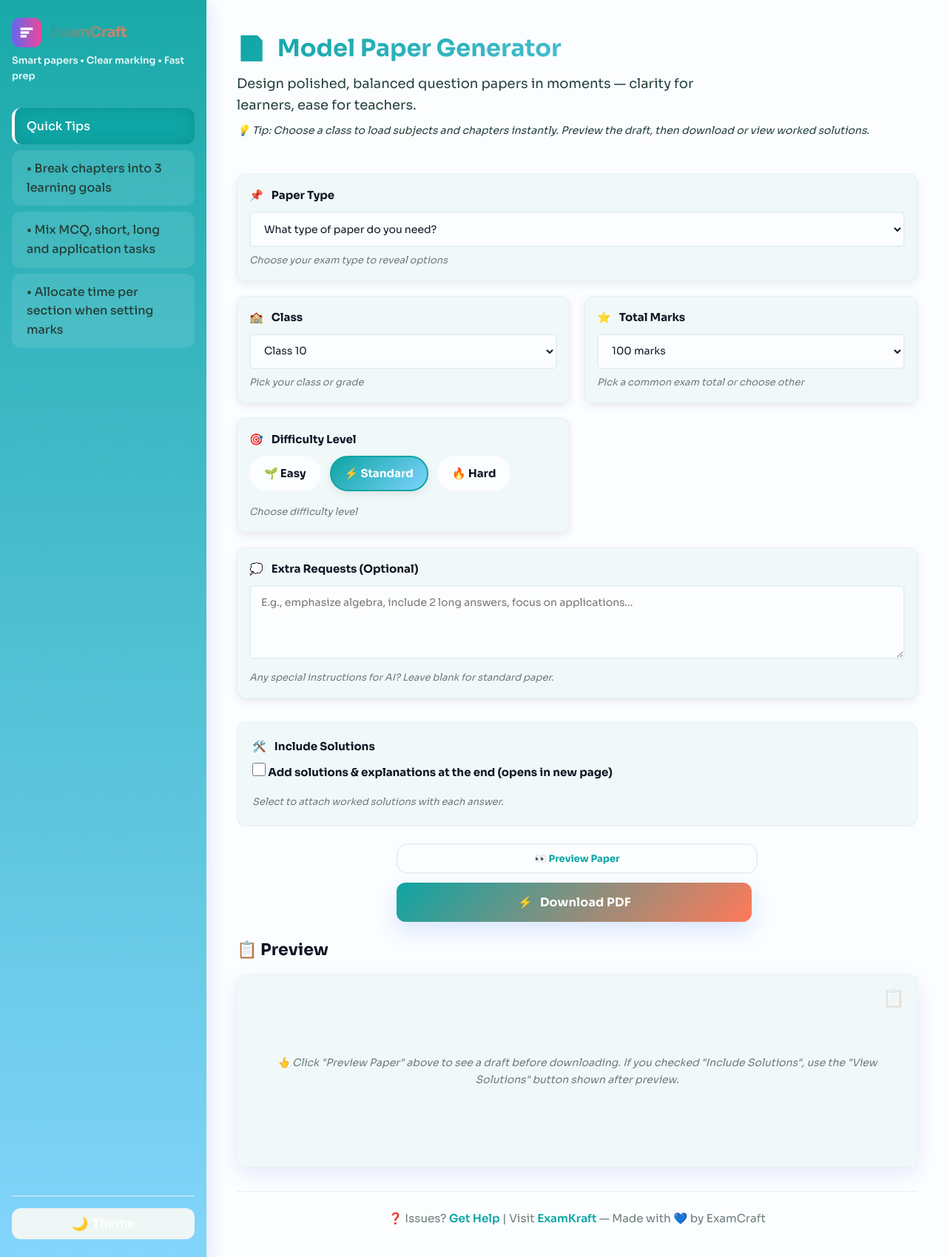
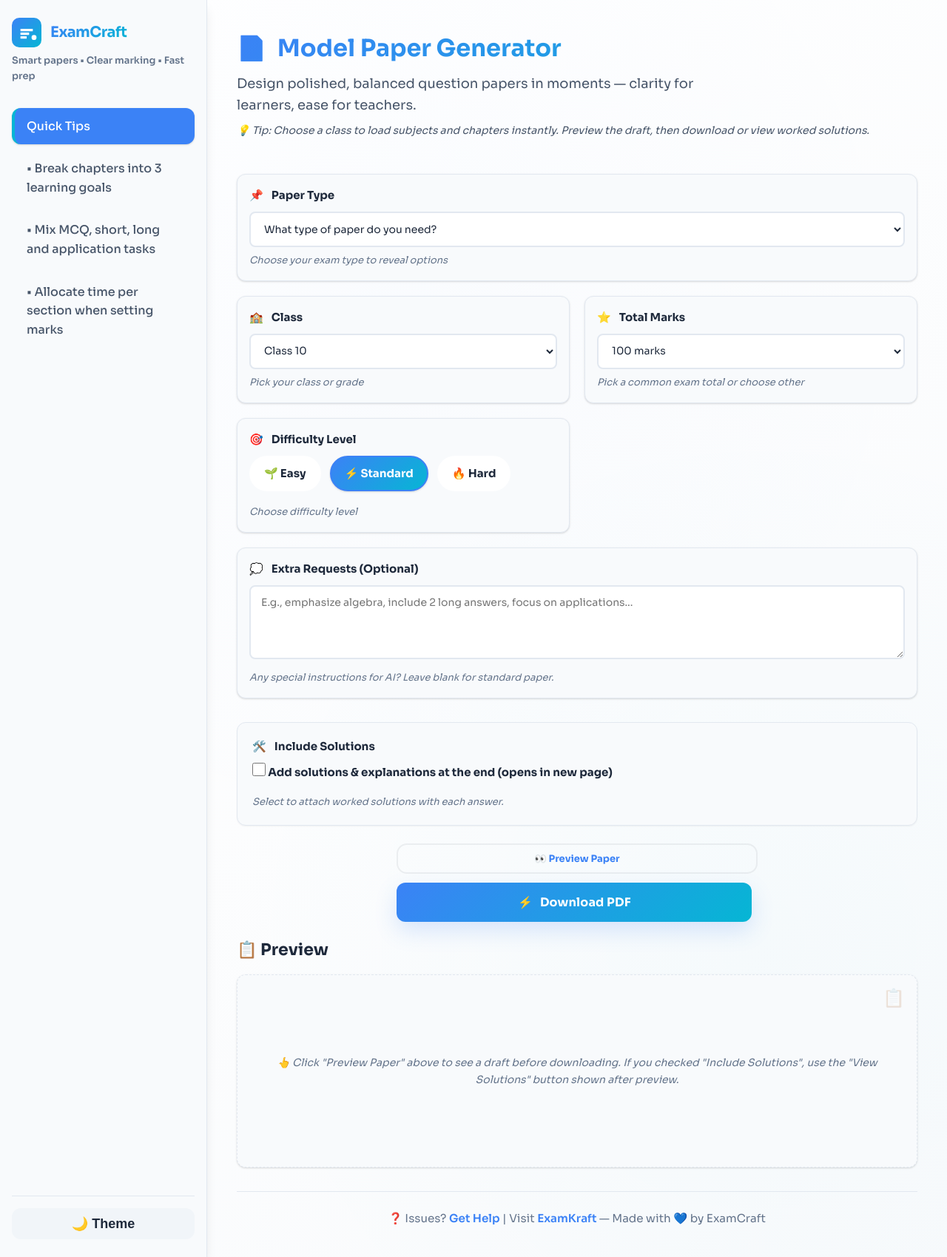
Before and after one commit to laxmanchowdar159/Question-paper-generator-for-school, a Flask app: page / in a window 1280 px wide. Shown: the whole page at 74% size. Run offline with Flask 3, Linux system fonts and the light colour scheme.

Commit message:
refactor ui

```diff
--- a/static/css/style.css
+++ b/static/css/style.css
@@ -3,59 +3,59 @@
    ============================================ */
 
 :root {
-    /* Light Mode - New Cool Palette */
-    --bg-primary: #fbfdff;
-    --bg-secondary: #f1f8f9;
-    --bg-tertiary: #eef6f6;
-
-    --text-primary: #0f1724;
-    --text-secondary: #24403a;
-    --text-tertiary: #6b7c79;
-
-    --border-color: #e6f0ef;
-    --border-light: #ffffff;
-
-    /* Calming Teal & Warm Accent */
-    --accent-primary: #0ea5a4;
-    --accent-primary-hover: #0b9a98;
-    --accent-secondary: #ff7a59;
-    --accent-tertiary: #7dd3fc;
-    --accent-success: #10b981;
+    /* Light Mode - Clean Modern Palette */
+    --bg-primary: #ffffff;
+    --bg-secondary: #f8fafc;
+    --bg-tertiary: #f1f5f9;
+
+    --text-primary: #1e293b;
+    --text-secondary: #475569;
+    --text-tertiary: #64748b;
+
+    --border-color: #e2e8f0;
+    --border-light: #f8fafc;
+
+    /* Modern Blue & Teal */
+    --accent-primary: #3b82f6;
+    --accent-primary-hover: #2563eb;
+    --accent-secondary: #06b6d4;
+    --accent-tertiary: #10b981;
+    --accent-success: #22c55e;
     --accent-warning: #f59e0b;
     --accent-danger: #ef4444;
 
-    --gradient-primary: linear-gradient(135deg, #0ea5a4, #7dd3fc);
-    --gradient-secondary: linear-gradient(135deg, #ff7a59, #fbbf24);
+    --gradient-primary: linear-gradient(135deg, #3b82f6, #06b6d4);
+    --gradient-secondary: linear-gradient(135deg, #f1f5f9, #e2e8f0);
 
     --shadow-sm: 0 1px 2px 0 rgba(0, 0, 0, 0.05);
-    --shadow: 0 4px 12px rgba(0, 0, 0, 0.08);
-    --shadow-lg: 0 12px 32px rgba(0, 0, 0, 0.12);
-    --shadow-xl: 0 20px 40px rgba(0, 0, 0, 0.15);
-
-    --radius-sm: 6px;
+    --shadow: 0 1px 3px 0 rgba(0, 0, 0, 0.1), 0 1px 2px 0 rgba(0, 0, 0, 0.06);
+    --shadow-lg: 0 10px 15px -3px rgba(0, 0, 0, 0.1), 0 4px 6px -2px rgba(0, 0, 0, 0.05);
+    --shadow-xl: 0 20px 25px -5px rgba(0, 0, 0, 0.1), 0 10px 10px -5px rgba(0, 0, 0, 0.04);
+
+    --radius-sm: 8px;
     --radius: 12px;
     --radius-lg: 16px;
     --radius-full: 9999px;
 
-    --transition: all 0.3s cubic-bezier(0.4, 0, 0.2, 1);
+    --transition: all 0.2s cubic-bezier(0.4, 0, 0.2, 1);
 }
 
 [data-theme="dark"] {
-    /* Dark Mode - Sleek & Sophisticated */
+    /* Dark Mode - Clean & Modern */
     --bg-primary: #0f172a;
-    --bg-secondary: #1a2744;
-    --bg-tertiary: #253456;
-
-    --text-primary: #f1f5f9;
+    --bg-secondary: #1e293b;
+    --bg-tertiary: #334155;
+
+    --text-primary: #f8fafc;
     --text-secondary: #cbd5e1;
     --text-tertiary: #94a3b8;
 
     --border-color: #334155;
     --border-light: #1e293b;
 
-    --accent-primary: #818cf8;
-    --accent-primary-hover: #a5b4fc;
-    --accent-secondary: #f472b6;
+    --accent-primary: #60a5fa;
+    --accent-primary-hover: #93c5fd;
+    --accent-secondary: #22d3ee;
 }
 
 /* ============================================
@@ -74,9 +74,7 @@ html {
 
 body {
     font-family: 'Sora', -apple-system, BlinkMacSystemFont, 'Segoe UI', sans-serif;
-    background-color: var(--bg-primary);
-    background-image: radial-gradient(circle at 10% 10%, rgba(99,102,241,0.05), transparent 8%), radial-gradient(circle at 90% 90%, rgba(236,72,153,0.04), transparent 10%), var(--gradient-secondary);
-    background-blend-mode: overlay, overlay, normal;
+    background: var(--bg-primary);
     color: var(--text-primary);
     line-height: 1.6;
     transition: var(--transition);
@@ -94,8 +92,8 @@ body {
 }
 
 .sidebar {
-    background: linear-gradient(180deg, rgba(14,165,164,0.95), rgba(125,211,252,0.95));
-    border-right: none;
+    background: var(--bg-secondary);
+    border-right: 1px solid var(--border-color);
     display: flex;
     flex-direction: column;
     padding: 28px 20px;
@@ -106,7 +104,7 @@ body {
     height: 100vh;
     overflow-y: auto;
     z-index: 100;
-    box-shadow: 0 8px 24px rgba(99, 102, 241, 0.2);
+    box-shadow: var(--shadow-lg);
 }
 
 .sidebar-header {
@@ -119,7 +117,7 @@ body {
     gap: 12px;
     font-size: 20px;
     font-weight: 700;
-    color: white;
+    color: var(--text-primary);
 }
 
 .logo-icon {
@@ -130,21 +128,14 @@ body {
 .logo-sub {
     margin-top: 8px;
     font-size: 13px;
-    color: rgba(255,255,255,0.85);
+    color: var(--text-tertiary);
     font-weight: 600;
 }
 
 .logo-text {
-    color: white;
+    color: var(--text-primary);
     font-weight: 800;
     letter-spacing: -0.5px;
-}
-
-.logo-sub {
-    margin-top: 8px;
-    font-size: 13px;
-    color: rgba(255,255,255,0.9);
-    font-weight: 600;
 }
 
 /* Navigation */
@@ -161,25 +152,25 @@ body {
     gap: 12px;
     padding: 14px 16px;
     border-radius: var(--radius);
-    color: rgba(255, 255, 255, 0.8);
+    color: var(--text-secondary);
     text-decoration: none;
     font-weight: 600;
     transition: var(--transition);
     cursor: pointer;
-    background-color: rgba(255, 255, 255, 0.1);
+    background-color: transparent;
     border-left: 4px solid transparent;
 }
 
 .nav-item:hover {
-    background-color: rgba(255, 255, 255, 0.15);
+    background-color: var(--bg-tertiary);
+    color: var(--text-primary);
+}
+
+.nav-item.active {
+    background-color: var(--accent-primary);
     color: white;
-}
-
-.nav-item.active {
-    background-color: rgba(255, 255, 255, 0.2);
-    color: white;
-    border-left-color: white;
-    box-shadow: inset 0 0 20px rgba(0, 0, 0, 0.1);
+    border-left-color: var(--accent-secondary);
+    box-shadow: var(--shadow);
 }
 
 /* Sidebar Footer */
@@ -191,9 +182,9 @@ body {
 .theme-toggle {
     width: 100%;
     padding: 12px;
-    border: 2px solid rgba(255, 255, 255, 0.3);
-    background-color: rgba(255, 255, 255, 0.1);
-    color: white;
+    border: 2px solid var(--border-color);
+    background-color: var(--bg-primary);
+    color: var(--text-primary);
     border-radius: var(--radius);
     font-size: 16px;
     font-weight: 600;
@@ -212,7 +203,11 @@ body {
     grid-column: 2;
     padding: 48px;
     overflow-y: auto;
-    background-color: var(--bg-primary);
+    background:
+        radial-gradient(circle at 25% 25%, rgba(59, 130, 246, 0.02) 0%, transparent 50%),
+        radial-gradient(circle at 75% 75%, rgba(6, 182, 212, 0.02) 0%, transparent 50%),
+        linear-gradient(135deg, var(--bg-primary) 0%, var(--bg-secondary) 100%);
+    min-height: 100vh;
 }
 
 /* ============================================
@@ -265,7 +271,7 @@ body {
 }
 
 .card {
-    background-color: var(--bg-secondary);
+    background-color: var(--bg-primary);
     border: 1px solid var(--border-color);
     border-radius: var(--radius);
     padding: 24px;
@@ -285,8 +291,16 @@ body {
 }
 
 .card {
-    animation: fadeIn 0.4s ease-out;
-}
+    animation: slideInUp 0.4s ease-out;
+    animation-fill-mode: both;
+}
+
+.card:nth-child(1) { animation-delay: 0.1s; }
+.card:nth-child(2) { animation-delay: 0.2s; }
+.card:nth-child(3) { animation-delay: 0.3s; }
+.card:nth-child(4) { animation-delay: 0.4s; }
+.card:nth-child(5) { animation-delay: 0.5s; }
+.card:nth-child(6) { animation-delay: 0.6s; }
 
 @keyframes fadeOut {
     from {
@@ -427,20 +441,20 @@ body {
 }
 
 .btn-action {
-    background: linear-gradient(135deg, var(--accent-primary), var(--accent-secondary));
-    color: white;
+    background: var(--bg-primary);
+    color: var(--text-primary);
+    border: 2px solid var(--border-color);
     padding: 11px 20px;
     font-size: 14px;
-    box-shadow: 0 6px 20px rgba(99, 102, 241, 0.2);
+    box-shadow: var(--shadow-sm);
 }
 
 .btn-action:hover {
-    transform: translateY(-3px);
-    box-shadow: 0 12px 28px rgba(99, 102, 241, 0.3);
-}
-
-.btn-action:active {
+    background: var(--accent-primary);
+    color: white;
+    border-color: var(--accent-primary);
     transform: translateY(-1px);
+    box-shadow: var(--shadow);
 }
 
 .btn-generate {
@@ -492,22 +506,21 @@ body {
 }
 
 .preview-pane {
-    background: linear-gradient(135deg, var(--bg-secondary), var(--bg-tertiary));
-    border: 2px solid var(--accent-primary);
+    background: var(--bg-primary);
+    border: 2px solid var(--border-color);
     border-radius: var(--radius-lg);
     padding: 28px;
     min-height: 180px;
     max-height: 500px;
     overflow-y: auto;
     transition: var(--transition);
-    box-shadow: 0 8px 24px rgba(99, 102, 241, 0.12);
+    box-shadow: var(--shadow);
     position: relative;
 }
 
 .preview-pane:hover {
-    border-color: var(--accent-secondary);
-    box-shadow: 0 12px 32px rgba(99, 102, 241, 0.18);
-    transform: translateY(-2px);
+    border-color: var(--accent-primary);
+    box-shadow: var(--shadow-lg);
 }
 
 .preview-pane::before {
--- a/templates/index.html
+++ b/templates/index.html
@@ -12,12 +12,13 @@
     <div class="sidebar-header">
       <div class="logo">
         <svg class="logo-icon" width="40" height="40" viewBox="0 0 24 24" fill="none" xmlns="http://www.w3.org/2000/svg" aria-hidden="true">
-          <rect width="24" height="24" rx="6" fill="url(#g)" />
-          <path d="M7 8h10v2H7zM7 11h7v2H7zM7 14h5v2H7z" fill="#fff" opacity="0.95"/>
+          <rect width="24" height="24" rx="6" fill="url(#logoGradient)" />
+          <path d="M7 9h10v2H7zM7 12h7v2H7zM7 15h5v2H7z" fill="white"/>
+          <circle cx="18" cy="16" r="2" fill="white"/>
           <defs>
-            <linearGradient id="g" x1="0" x2="1">
-              <stop offset="0" stop-color="#6366f1"/>
-              <stop offset="1" stop-color="#ec4899"/>
+            <linearGradient id="logoGradient" x1="0" x2="1" y1="0" y2="1">
+              <stop offset="0" stop-color="#3b82f6"/>
+              <stop offset="1" stop-color="#06b6d4"/>
             </linearGradient>
           </defs>
         </svg>
```
Also changed, not shown: other parts of static/css/style.css (+18 -7 lines).
